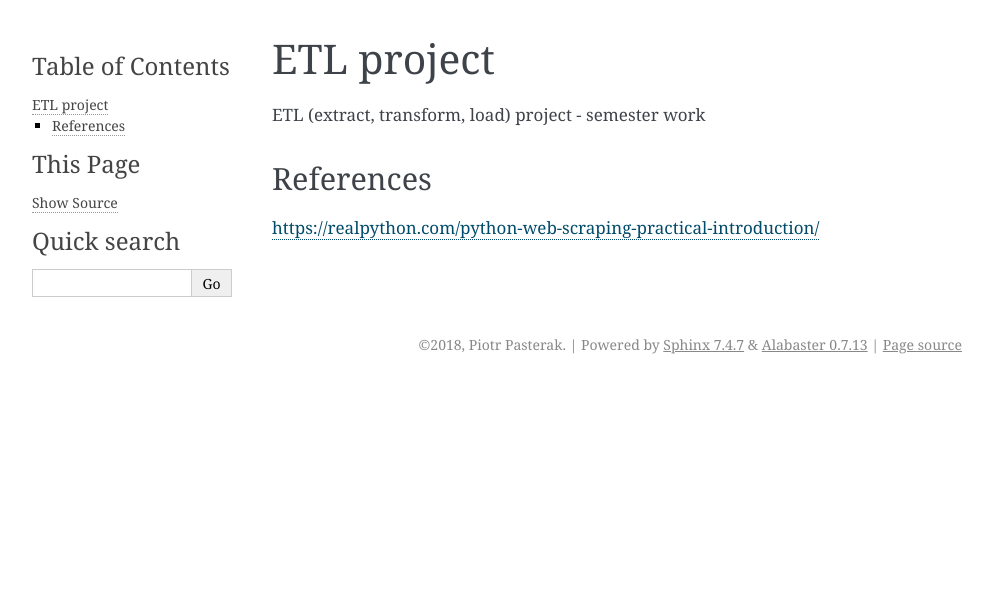
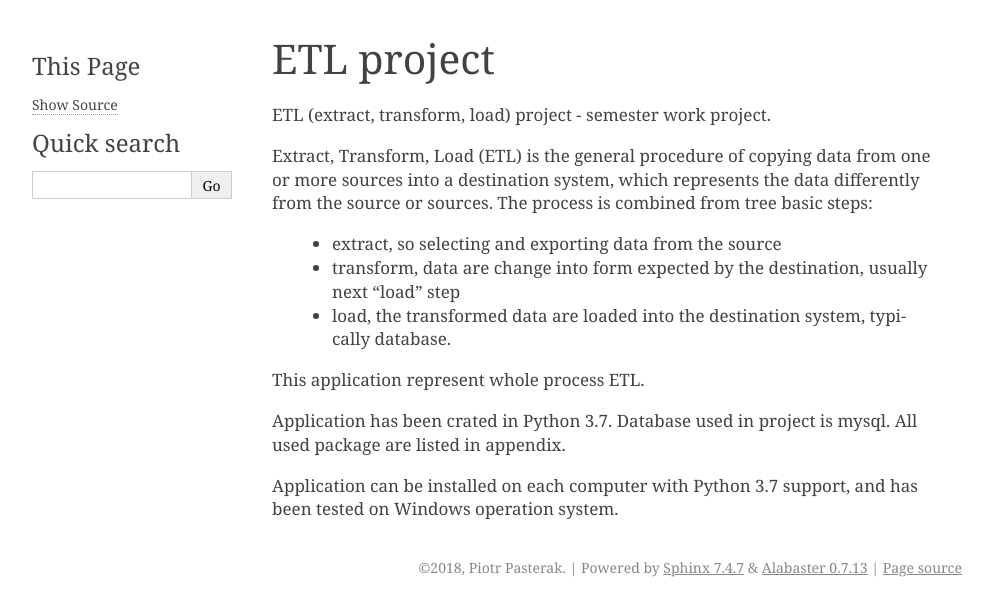
Before and after one commit to piotrpasterak/ETL, a Sphinx documentation site: the page built from doc/source/includeredme.rst, in a window 1280 px wide. Shown: the top 616 px of the page, without its empty margins (148-1141 px from the left). Built offline with Sphinx 7.4.7, drawn with Linux system fonts in a browser that asks for light colours.

Commit message:
Documentation update.

```diff
--- a/README.rst
+++ b/README.rst
@@ -1,7 +1,20 @@
 ETL project
 ==========================================================
-ETL (extract, transform, load) project - semester work
+ETL (extract, transform, load) project - semester work project.
 
-References
-^^^^^^^^^^
-https://realpython.com/python-web-scraping-practical-introduction/
+Extract, Transform, Load (ETL) is the general procedure of copying data from one or more sources into a destination system,
+which represents the data differently from the source or sources.
+The process is combined from tree basic steps:
+
+    - extract, so selecting and exporting data from the source
+    - transform, data are change into form expected by the destination, usually next "load" step
+    - load, the transformed data are loaded into the destination system, typically database.
+
+This application represent whole process ETL.
+
+Application has been crated in Python 3.7.
+Database used in project is mysql.
+All used package are listed in appendix.
+
+Application can be installed on each computer with Python 3.7 support,
+and has been tested on Windows operation system.
--- a/doc/source/appendix.rst
+++ b/doc/source/appendix.rst
@@ -5,6 +5,8 @@ Dependency
 ^^^^^^^^^^^
 Below details of used modules.
 
-- Kivy
-- BeautifulSoup4
+- Kivy as Ux framework.
+- pymysql as connector to database.
+- BeautifulSoup4 as xml engine.
+- selenium as HTML engine.
 - Pony ORM: https://ponyorm.com
```
Also changed, not shown: doc/source/user_manual.rst (+18 -5 lines), doc/source/assets/city_enter.png, doc/source/assets/modal_extract.png (added).
